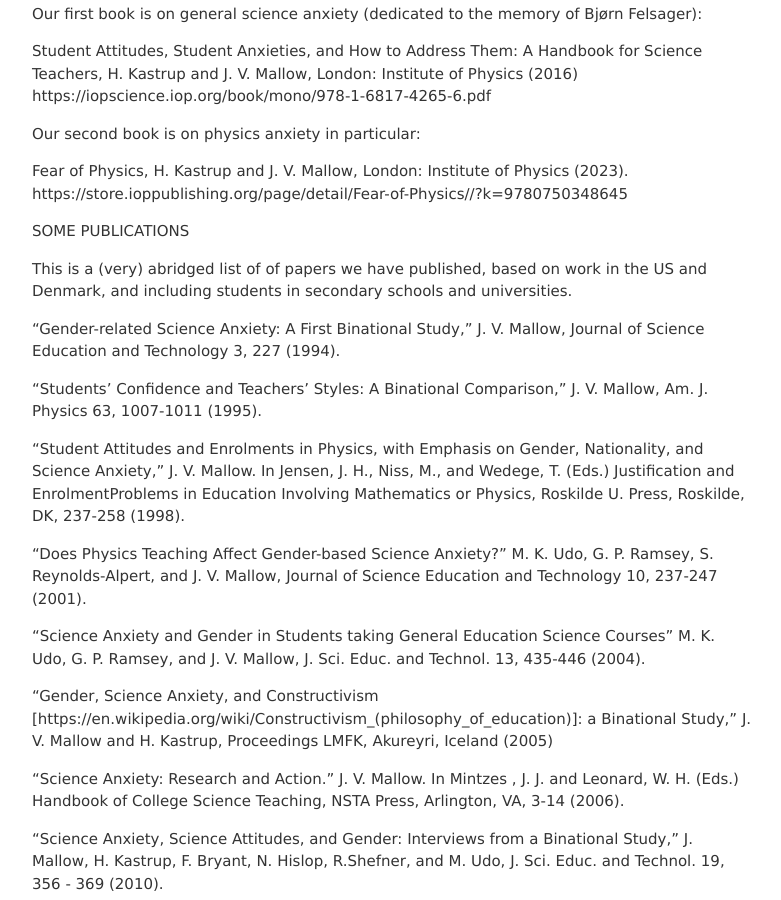
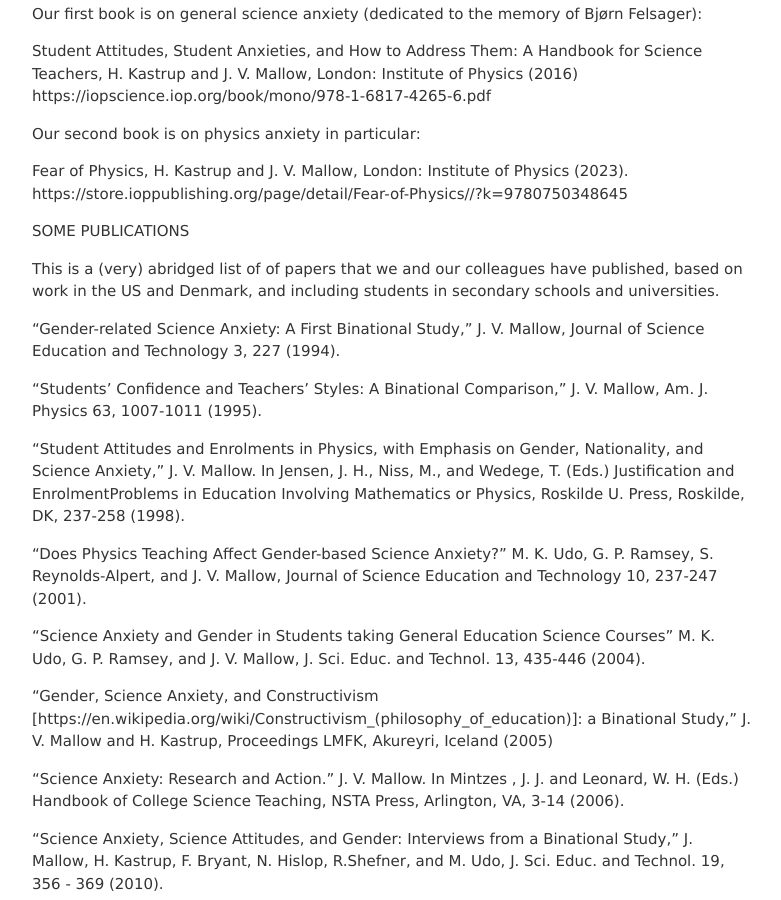
Before and after one commit to jvmallow/jvmallow.github.io, a Jekyll site: the page built from _posts/2025-05-31-Science_Anxiety.md, in a window 1280 px wide and 900 px high, scrolled down 1745 px. Shown: the whole window, without its empty margins (248-1029 px from the left). Built offline with Jekyll 4.4.1, drawn with Linux system fonts in a browser that asks for light colours; a script that is not in the unit is left out.

Commit message:
Update 2025-05-31-Science_Anxiety.md

```diff
--- a/_posts/2025-05-31-Science_Anxiety.md
+++ b/_posts/2025-05-31-Science_Anxiety.md
@@ -41,7 +41,7 @@ Fear of Physics, H. Kastrup and J. V. Mallow, London: Institute of Physics (2023
 
 SOME PUBLICATIONS
 
-This is a (very) abridged list of of papers we have published, based on work in the US and Denmark, and including students in secondary schools and universities.
+This is a (very) abridged list of of papers that we and our colleagues have published, based on work in the US and Denmark, and including students in secondary schools and universities.
 
 “Gender-related Science Anxiety: A First Binational Study,” J. V. Mallow, Journal of Science Education and Technology 3, 227 (1994).
 
```
